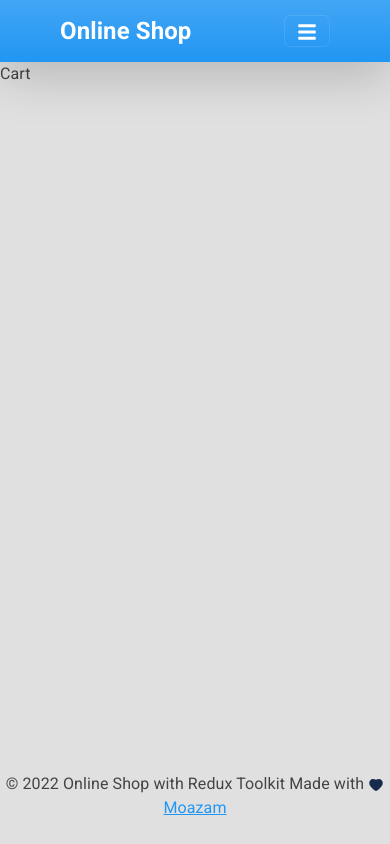
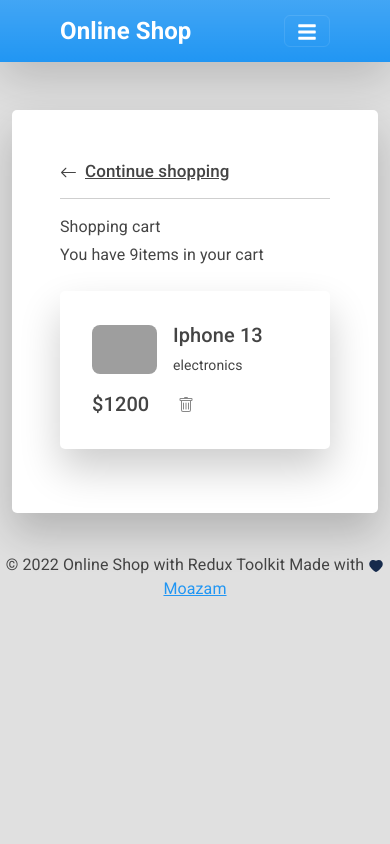
Before and after one commit to Moazam05/Online-Shop-Toolkit, a React (Create React App) app in the folder frontend/: page /cart in a window 390 px wide. Built offline with nearby package versions, Linux system fonts and the light colour scheme; grey boxes are pictures that could not be loaded.

Commit message:
Cart page design

```diff
--- a/frontend/src/components/Footer.jsx
+++ b/frontend/src/components/Footer.jsx
@@ -5,7 +5,7 @@
 
 const Footer = () => {
   return (
-    <footer className='page-footer font-small position-fixed bottom-0 start-0 end-0 mt-4 mb-2'>
+    <footer className='page-footer font-small bottom-0 start-0 end-0 mt-4 mb-2'>
       <div className='footer-copyright text-center py-3'>
         © 2022 Online Shop with Redux Toolkit Made with{' '}
         <span style={{ color: '#172B4D' }}>
--- /dev/null
+++ b/frontend/src/pages/views/Cart/Components/Cart.css
@@ -0,0 +1,78 @@
+@media (max-width: 1025px) {
+  .h-custom {
+    height: 100vh !important;
+  }
+}
+
+.left-wrap .card-body {
+  padding: 0;
+  width: unset !important;
+}
+
+.right-wrap .card-body {
+  padding: 1rem 2rem;
+  width: 100%;
+}
+
+.right-wrap .card {
+  padding: 3rem;
+  width: 100%;
+}
+
+.right-wrap .btn-default {
+  margin-top: 20px;
+  width: 100%;
+}
+
+.left-wrap .left-card-side {
+  padding: 2.5rem;
+}
+
+@media (max-width: 1280px) {
+  .right-wrap .card-body {
+    padding: 0;
+  }
+
+  .left-wrap .card-body {
+    width: fit-content;
+  }
+
+  .right-wrap .card {
+    padding: 2rem;
+  }
+}
+
+@media (max-width: 992px) {
+  .right-wrap .card {
+    padding: 1rem;
+  }
+
+  .left-wrap .left-side {
+    flex-direction: column;
+  }
+
+  .left-wrap .left-card-side {
+    padding: 1rem;
+  }
+
+  .left-wrap .icon {
+    margin-top: 15px;
+    justify-content: left;
+  }
+}
+
+@media (max-width: 766px) {
+  .left-wrap .left-card-side {
+    padding: 2rem;
+  }
+
+  .left-wrap .icon {
+    margin-top: 15px;
+  }
+}
+
+@media (max-width: 480px) {
+  .continue {
+    font-size: 17px !important;
+  }
+}
--- a/frontend/src/pages/views/Cart/index.js
+++ b/frontend/src/pages/views/Cart/index.js
@@ -1,8 +1,101 @@
+// React Imports
 import React from 'react';
+import { Link } from 'react-router-dom';
+// Custom Imports
 import Layout from '../../../components/Layout';
+// Icons Imports
+import { BsTrash, BsArrowLeft } from 'react-icons/bs';
+import './Components/Cart.css';
 
 const Cart = () => {
-  return <Layout>Cart</Layout>;
+  return (
+    <Layout>
+      <div className='container mt-5'>
+        <div className='row'>
+          <div className='col-md-1'></div>
+          <div className='col-md-10'>
+            <div className='card p-5' style={{ width: '100%' }}>
+              <div className='left-wrap'>
+                <h5 className='mb-3'>
+                  <Link to='/' className='text-body continue'>
+                    <BsArrowLeft className='me-2' />
+                    Continue shopping
+                  </Link>
+                </h5>
+                <hr />
+                <div className='d-flex justify-content-between align-items-center mb-4'>
+                  <div>
+                    <p className='mb-1'>Shopping cart</p>
+                    <p className='mb-0'>
+                      You have 9{/* {store.cartItems.length} */}
+                      items in your cart
+                    </p>
+                  </div>
+                </div>
+                {/* {store?.cartItems?.length > 0 ? (
+                  store?.cartItems.map((item, index) => ( */}
+                <div
+                  className='card mb-3 left-card-side'
+                  style={{ width: '100%' }}
+                  // key={index}
+                >
+                  <div className='card-body' style={{ width: 'unset' }}>
+                    <div className='d-flex justify-content-between left-side'>
+                      <div className='d-flex flex-row align-items-center'>
+                        <div>
+                          <img
+                            src='https://www.apple.com/v/iphone-13-pro/a/images/overview/design/finishes_1_sierra_blue__2bovafkl4yaa_large.jpg'
+                            className='img-fluid rounded-3'
+                            alt='Shopping item'
+                            style={{ width: 65 }}
+                          />
+                        </div>
+                        <div className='ms-3'>
+                          <h5>
+                            {/* {item?.title.substring(0, 21)} */}
+                            Iphone 13
+                          </h5>
+                          <p className='small mb-0'>
+                            {/* {item?.category} */}
+                            electronics
+                          </p>
+                        </div>
+                      </div>
+                      <div className='d-flex flex-row align-items-center icon'>
+                        {/* <div style={{ width: 50 }}>
+                              <h5 className='fw-normal mb-0'>2</h5>
+                            </div> */}
+                        <div style={{ width: 80 }}>
+                          <h5 className='mb-0'>$1200</h5>
+                        </div>
+                        <button
+                          className='fw-bold border-0'
+                          style={{
+                            color: '#888888',
+                            background: 'transparent',
+                          }}
+                          // onClick={() => deleteItemFromCart(item)}
+                        >
+                          <BsTrash />
+                        </button>
+                      </div>
+                    </div>
+                  </div>
+                </div>
+                {/* ))
+                ) : (
+                  <Link to='/' className='btn btn-primary btn-sm mb-3'>
+                    Your cart is Empty
+                  </Link>
+                )} */}
+              </div>
+            </div>
+            <div className='col-md-1'></div>
+          </div>
+        </div>
+      </div>
+    </Layout>
+  );
 };
 
 export default Cart;
```
